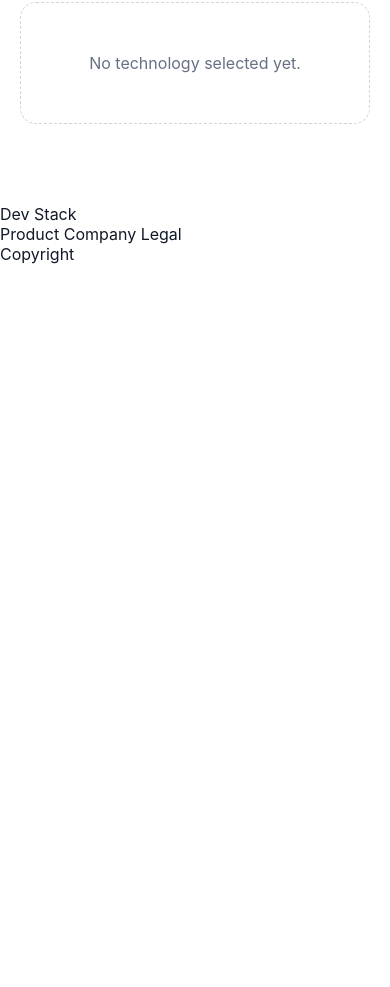
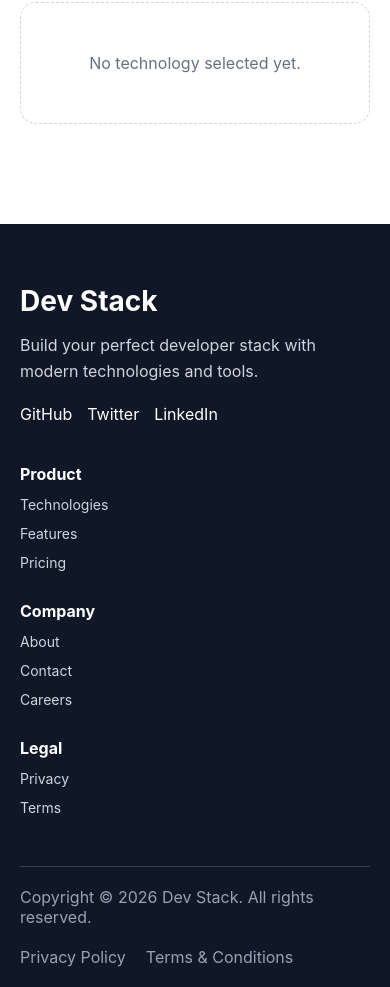
Before and after one commit to ArefinZaman-dev/Assignment-05, a React (Vite) app: page / in a window 390 px wide. Shown: the part 3033-4020 px from the top of the page. Before the commit the page ends 3297 px from the top, so only its background shows below. Built offline with nearby package versions, Linux system fonts and the light colour scheme.

Commit message:
create footer section with responsive design

```diff
--- a/src/components/Footer.jsx
+++ b/src/components/Footer.jsx
@@ -1,22 +1,159 @@
 const Footer = () => {
+
 
     return (
 
-        <footer>
+        <footer className="footer">
 
-            <div>
-                Dev Stack
+
+            <div className="footer-container">
+
+
+                <div className="footer-brand">
+
+
+                    <h2>
+                        Dev Stack
+                    </h2>
+
+
+                    <p>
+                        Build your perfect developer stack with modern technologies and tools.
+                    </p>
+
+
+                    <div className="social-links">
+
+
+                        <a href="#">
+                            GitHub
+                        </a>
+
+
+                        <a href="#">
+                            Twitter
+                        </a>
+
+
+                        <a href="#">
+                            LinkedIn
+                        </a>
+
+
+                    </div>
+
+
+                </div>
+
+
+
+                <div className="footer-links">
+
+
+                    <div>
+
+                        <h3>
+                            Product
+                        </h3>
+
+
+                        <a href="#">
+                            Technologies
+                        </a>
+
+
+                        <a href="#">
+                            Features
+                        </a>
+
+
+                        <a href="#">
+                            Pricing
+                        </a>
+
+
+                    </div>
+
+
+
+                    <div>
+
+                        <h3>
+                            Company
+                        </h3>
+
+
+                        <a href="#">
+                            About
+                        </a>
+
+
+                        <a href="#">
+                            Contact
+                        </a>
+
+
+                        <a href="#">
+                            Careers
+                        </a>
+
+
+                    </div>
+
+
+
+                    <div>
+
+                        <h3>
+                            Legal
+                        </h3>
+
+
+                        <a href="#">
+                            Privacy
+                        </a>
+
+
+                        <a href="#">
+                            Terms
+                        </a>
+
+
+                    </div>
+
+
+                </div>
+
+
             </div>
 
-            <div>
-                Product
-                Company
-                Legal
+
+
+            <div className="footer-bottom">
+
+
+                <p>
+                    Copyright © 2026 Dev Stack. All rights reserved.
+                </p>
+
+
+                <div>
+
+                    <a href="#">
+                        Privacy Policy
+                    </a>
+
+
+                    <a href="#">
+                        Terms & Conditions
+                    </a>
+
+
+                </div>
+
+
             </div>
 
-            <div>
-                Copyright
-            </div>
 
         </footer>
 
--- a/src/index.css
+++ b/src/index.css
@@ -774,3 +774,195 @@ img{
 
 
 }
+
+.footer{
+
+    margin-top:100px;
+
+    background:#101828;
+
+    color:white;
+
+    padding:60px 20px 20px;
+
+}
+
+
+
+.footer-container{
+
+    max-width:1180px;
+
+    margin:auto;
+
+    display:flex;
+
+    justify-content:space-between;
+
+    gap:40px;
+
+}
+
+
+
+.footer-brand{
+
+    max-width:300px;
+
+}
+
+
+
+.footer-brand h2{
+
+    font-size:28px;
+
+}
+
+
+
+.footer-brand p{
+
+    margin-top:15px;
+
+    color:#d0d5dd;
+
+    line-height:1.6;
+
+}
+
+
+
+.social-links{
+
+    display:flex;
+
+    gap:15px;
+
+    margin-top:20px;
+
+}
+
+
+
+.social-links a{
+
+    color:#ffffff;
+
+}
+
+
+
+.footer-links{
+
+    display:flex;
+
+    gap:70px;
+
+}
+
+
+
+.footer-links div{
+
+    display:flex;
+
+    flex-direction:column;
+
+    gap:12px;
+
+}
+
+
+
+.footer-links h3{
+
+    font-size:16px;
+
+}
+
+
+
+.footer-links a{
+
+    color:#d0d5dd;
+
+    font-size:14px;
+
+}
+
+
+
+.footer-bottom{
+
+    max-width:1180px;
+
+    margin:50px auto 0;
+
+    padding-top:20px;
+
+    border-top:1px solid #344054;
+
+    display:flex;
+
+    justify-content:space-between;
+
+}
+
+
+
+.footer-bottom p{
+
+    color:#98a2b3;
+
+}
+
+
+
+.footer-bottom div{
+
+    display:flex;
+
+    gap:20px;
+
+}
+
+
+
+.footer-bottom a{
+
+    color:#98a2b3;
+
+}
+
+
+
+@media(max-width:700px){
+
+
+    .footer-container{
+
+        flex-direction:column;
+
+    }
+
+
+    .footer-links{
+
+        flex-direction:column;
+
+        gap:30px;
+
+    }
+
+
+    .footer-bottom{
+
+        flex-direction:column;
+
+        gap:20px;
+
+    }
+
+
+}
```
